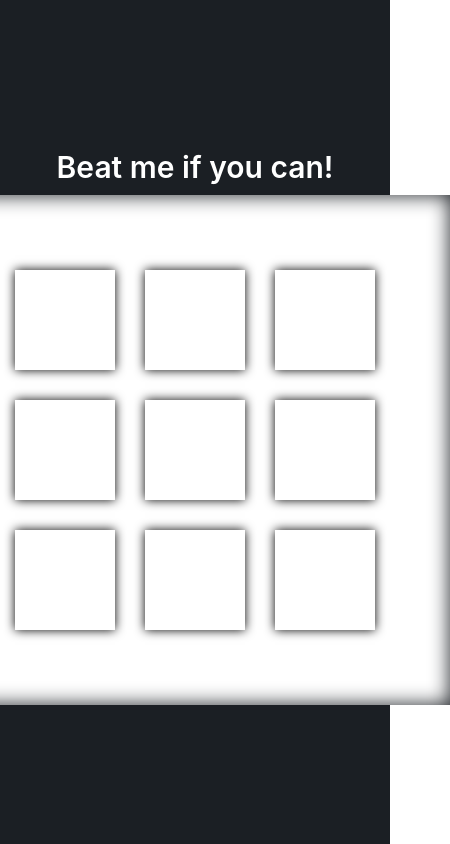
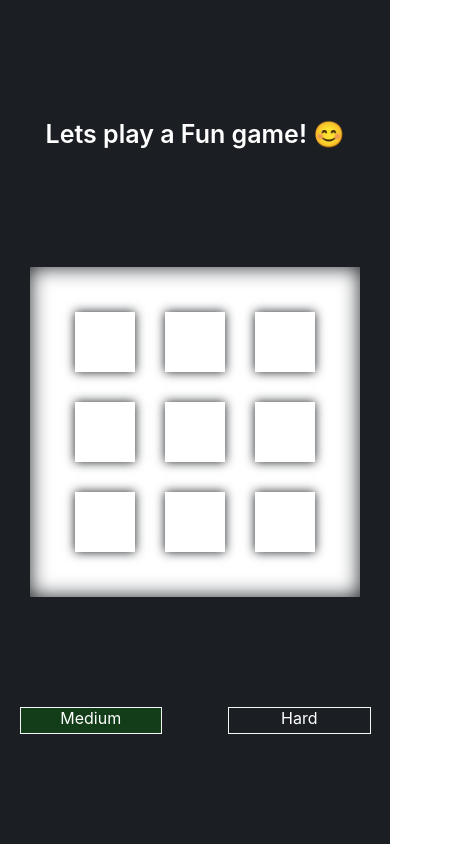
Before and after one commit to saeedet/Tik-Tac-Toe, a React (Create React App) app: page / in a window 390 px wide. Shown: the whole page, 450 px wide, since content can reach past the window. Built offline with nearby package versions, Linux system fonts and the light colour scheme.

Commit message:
final finish design

```diff
--- a/src/App.css
+++ b/src/App.css
@@ -8,29 +8,6 @@
   height: 100vh;
 }
 
-.App__header {
-  width: 400px;
-  color: white;
-  display: flex;
-  justify-content: center;
-  padding: 10px 0;
-}
-.App__header__result {
-  font-size: 30px;
-  font-weight: 600;
-  /* padding: 10px; */
-  flex: 1;
-}
-.App__header__title {
-  font-size: 30px;
-  font-weight: 600;
-}
-.App__header__button {
-  flex: 1;
-  display: flex;
-  justify-content: flex-end;
-  align-items: center;
-}
 .container {
   box-shadow: 0 0 20px rgb(27, 31, 36) inset;
   background-color: white;
@@ -40,33 +17,48 @@
   grid-template-rows: auto auto auto;
 }
 
-.btn {
-  text-align: center;
-  width: 80px;
+.footer {
+  flex: 1;
+  color: white;
+  display: flex;
+  justify-content: space-between;
+  align-items: center;
+  width: 400px;
+}
+
+.footer > div {
+  border: 1px solid whitesmoke;
+  width: 40%;
+  display: flex;
+  justify-content: center;
+  align-items: center;
+  padding-bottom: 5px;
+  z-index: 100;
   cursor: pointer;
-  border: 1px solid transparent;
-  padding: 2px 5px 5px 5px;
 }
-.btn:hover {
-  border: 1px solid white;
+.footer > div:active {
+  transform: scale(0.98);
 }
-.btn:active {
-  transform: scale(0.98);
-  border: 1px solid white;
+
+.footer__regular:hover {
+  background-color: rgba(0, 128, 0, 0.3);
 }
-.eyeBall {
-  background: radial-gradient(closest-side, #034663, #5eb4c4, #407aaa);
-  height: 390px;
-  width: 390px;
-  border-radius: 50%;
-  position: absolute;
-  transition: opacity 1s ease;
+.footer__advanced:hover {
+  background-color: rgba(255, 0, 0, 0.2);
 }
-.eyeBallBlack {
-  background-color: rgba(0, 0, 0, 0.795);
-  height: 130px;
-  width: 130px;
-  border-radius: 50%;
-  position: absolute;
-  transition: opacity 1s ease;
+
+.footer__regular__active {
+  background-color: rgba(0, 128, 0, 0.3);
 }
+.footer__advanced__active {
+  background-color: rgba(255, 0, 0, 0.2);
+}
+
+@media (max-width: 500px) {
+  .container {
+    padding: 30px;
+  }
+  .footer {
+    width: 90%;
+  }
+}
--- a/src/App.js
+++ b/src/App.js
@@ -2,16 +2,23 @@ import { useState } from "react";
 import Block from "./components/Block";
 import "./App.css";
 import "animate.css";
-import { computerMove, winCheck, drawCheck } from "./utils/utils";
+import {
+  computerMove,
+  winCheck,
+  drawCheck,
+  winnerPositionCheck,
+} from "./utils/utils";
+import Header from "./components/Header";
 
 function App() {
   const [gameArray, setGameArray] = useState(() =>
     Array.from(Array(9), () => null)
   );
   const [won, setWon] = useState(false);
-  const [winner, setWinner] = useState(false);
+  const [winner, setWinner] = useState("");
   const [draw, setDraw] = useState(false);
-  const [gameLevel, setGameLevel] = useState(true);
+  const [gameLevel, setGameLevel] = useState(false);
+  const [winArray, setWinArray] = useState([]);
 
   const clickHandler = (e) => {
     const clickedIndex = e.target.id;
@@ -23,14 +30,19 @@ function App() {
     const winCombinations = winCheck(newGameArray);
 
     if (winCombinations.length) {
-      setWinner(true);
+      setWinArray(winCombinations);
+      setWinner(newGameArray[winCombinations[0][0]]);
       setWon(true);
     } else {
       setTimeout(() => {
         const computerGameArray = computerMove(newGameArray, gameLevel);
         setGameArray(computerGameArray);
-        if (winCheck(computerGameArray).length) {
-          setWinner(true);
+        const computerWinCheck = winCheck(computerGameArray);
+
+        if (computerWinCheck.length) {
+          console.log(computerWinCheck);
+          setWinArray(computerWinCheck);
+          setWinner(computerGameArray[computerWinCheck[0][0]]);
         }
       }, 350);
     }
@@ -38,45 +50,56 @@ function App() {
 
   const resetHandler = () => {
     setGameArray(Array.from(Array(9), () => null));
-    setWinner(false);
+    setWinner("");
     setWon(false);
     setDraw(false);
+    setWinArray([]);
   };
 
   return (
     <div className="App">
-      <header className="App__header">
+      <Header
+        gameLevel={gameLevel}
+        winner={winner}
+        won={won}
+        draw={draw}
+        resetHandler={resetHandler}
+      />
+      <div className="container">
+        {gameArray?.map((block, index) => {
+          let winPosition = false;
+          if (winner) {
+            winPosition = winnerPositionCheck(winArray, index);
+          }
+          return (
+            <Block
+              winPosition={winPosition}
+              winner={winner}
+              block={block}
+              key={index}
+              id={index}
+              clickHandler={clickHandler}
+            />
+          );
+        })}
+      </div>
+      <div className="footer">
         <div
-          className="App__header__result"
-          style={{ display: winner ? "flex" : draw ? "flex" : "none" }}
+          className={`footer__regular ${
+            !gameLevel && "footer__regular__active"
+          }`}
+          onClick={() => setGameLevel(false)}
         >
-          {draw ? "Draw!" : `You ${won ? "Won" : "Lost"}!`}
+          Medium
         </div>
         <div
-          className="App__header__title"
-          style={{ display: winner ? "none" : draw ? "none" : "flex" }}
+          className={`footer__advanced ${
+            gameLevel && "footer__advanced__active"
+          }`}
+          onClick={() => setGameLevel(true)}
         >
-          Beat me if you can!
+          Hard
         </div>
-        <div
-          className="App__header__button"
-          style={{ display: winner ? "flex" : draw ? "flex" : "none" }}
-        >
-          <div className="btn" onClick={resetHandler}>
-            play again
-          </div>
-        </div>
-      </header>
-      <div className="container">
-        {gameArray?.map((block, index) => (
-          <Block
-            winner={winner}
-            block={block}
-            key={index}
-            id={index}
-            clickHandler={clickHandler}
-          />
-        ))}
       </div>
     </div>
   );
--- a/src/components/Block.css
+++ b/src/components/Block.css
@@ -9,6 +9,7 @@
   font-weight: 900;
   height: 100px;
   width: 100px;
+  color: rgb(27, 31, 36);
 }
 
 .block_hoverEffect {
@@ -20,8 +21,35 @@
 }
 
 .block__shadow {
-  box-shadow: 0 0 10px black;
+  box-shadow: 0 0 10px rgb(27, 31, 36);
 }
 .block:active {
-  box-shadow: 0 0 2px black;
+  box-shadow: 0 0 2px rgb(27, 31, 36);
 }
+
+.userO {
+  text-shadow: 0 0 10px red;
+}
+.userX {
+  text-shadow: 0 0 10px green;
+}
+
+@media (max-width: 500px) {
+  .block {
+    width: 60px;
+    height: 60px;
+    font-size: 50px;
+    font-weight: 900;
+    margin: 15px;
+  }
+}
+@media (max-width: 350px) {
+  .block {
+    padding-bottom: 3px;
+    width: 45px;
+    height: 45px;
+    font-size: 50px;
+    font-weight: 900;
+    margin: 15px;
+  }
+}
--- a/src/components/Block.js
+++ b/src/components/Block.js
@@ -1,10 +1,12 @@
 import "./Block.css";
 
-const Block = ({ id, clickHandler, block, winner }) => {
+const Block = ({ id, clickHandler, block, winner, winPosition }) => {
   return (
     <div
       id={id}
-      className={`block  ${!block && "block__shadow block_hoverEffect"}`}
+      className={`block  ${!block && "block__shadow block_hoverEffect"} ${
+        winPosition && `user${winner}`
+      }`}
       onClick={block ? undefined : winner ? undefined : clickHandler}
     >
       {block ? block : "X"}
--- /dev/null
+++ b/src/components/Header.css
@@ -0,0 +1,59 @@
+.header {
+  width: 400px;
+  color: white;
+  display: flex;
+  justify-content: center;
+  align-items: center;
+  padding: 10px 0;
+  flex: 1;
+}
+.header__result {
+  font-size: 30px;
+  font-weight: 600;
+  /* padding: 10px; */
+  flex: 1;
+}
+.header__title {
+  font-size: 30px;
+  font-weight: 600;
+}
+.header__button {
+  /* font-size: 10px; */
+  flex: 1;
+  display: flex;
+  justify-content: flex-end;
+  align-items: center;
+}
+
+.btn {
+  text-align: center;
+  width: 120px;
+  cursor: pointer;
+  border: 1px solid transparent;
+  padding: 5px 8px 8px 8px;
+  border: 1px solid white;
+}
+.btn:hover {
+  background: whitesmoke;
+  color: rgb(27, 31, 36);
+  /* background-clip: text; */
+  /* -webkit-background-clip: text; */
+}
+.btn:active {
+  transform: scale(0.98);
+  border: 1px solid white;
+}
+
+@media (max-width: 500px) {
+  .header {
+    width: 90%;
+    flex-direction: column;
+  }
+  .header__result {
+    margin-top: 20px;
+  }
+  .header__title {
+    font-size: 25px;
+    font-weight: 600;
+  }
+}
--- /dev/null
+++ b/src/components/Header.js
@@ -0,0 +1,31 @@
+import React from "react";
+import "./Header.css";
+
+const Header = ({ winner, won, draw, resetHandler, gameLevel }) => {
+  return (
+    <header className="header">
+      <div
+        className="header__result"
+        style={{ display: winner ? "flex" : draw ? "flex" : "none" }}
+      >
+        {draw ? "Draw! 😞" : `You ${won ? "Won! 😐" : "Lost! 😂"}`}
+      </div>
+      <div
+        className="header__title"
+        style={{ display: winner ? "none" : draw ? "none" : "flex" }}
+      >
+        {gameLevel ? "Beat me if you can! 😈" : "Lets play a Fun game! 😊"}
+      </div>
+      <div
+        className="header__button"
+        style={{ display: winner ? "flex" : draw ? "flex" : "none" }}
+      >
+        <div className="btn" onClick={resetHandler}>
+          Lets play again
+        </div>
+      </div>
+    </header>
+  );
+};
+
+export default Header;
--- a/src/utils/utils.js
+++ b/src/utils/utils.js
@@ -145,3 +145,14 @@ export const drawCheck = (gameArray, winner) => {
     return false;
   }
 };
+
+export const winnerPositionCheck = (arr, index) => {
+  for (let i = 0; i < arr.length; i++) {
+    for (let j = 0; j < arr[i].length; j++) {
+      if (arr[i][j] === index) {
+        return true;
+      }
+    }
+  }
+  return false;
+};
```
